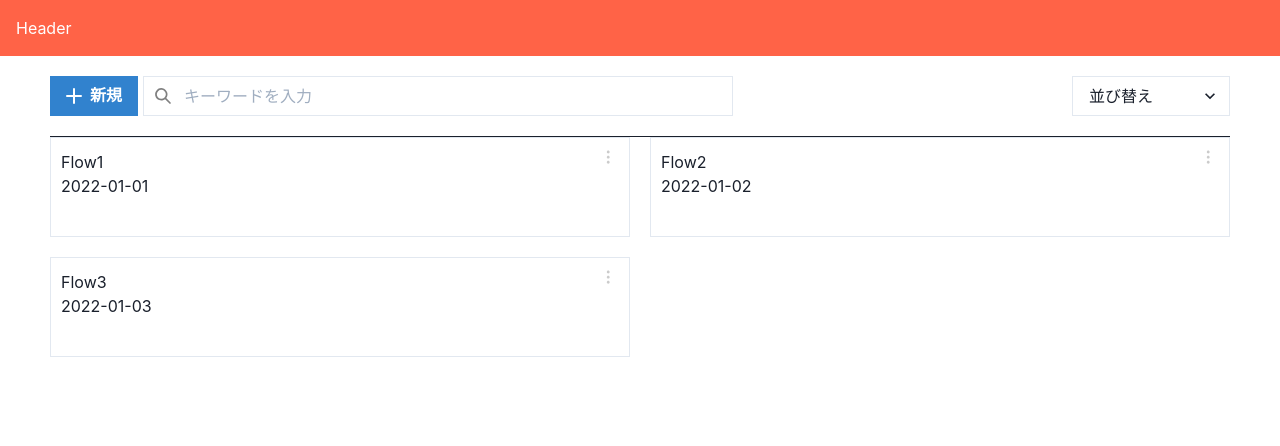
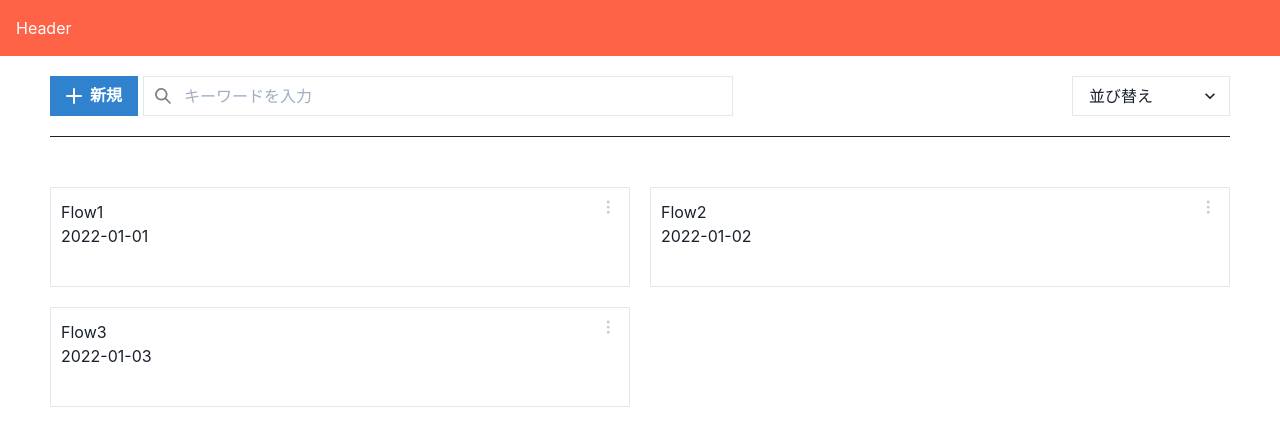
Before and after one commit to ISC-BusinessFlow/BusinessFlow, a Next.js app in the folder frontend/: page / in a window 1280 px wide. Shown: the top 446 px of the page. Built offline with nearby package versions, Linux system fonts and the light colour scheme.

Commit message:
Insert margin between Toolbar and FlowList

```diff
--- a/frontend/src/components/new/FlowListComponent.tsx
+++ b/frontend/src/components/new/FlowListComponent.tsx
@@ -18,7 +18,7 @@ export type FlowListType = {
 
 export const FlowList: React.VFC<{ flows: FlowListType[] }> = ({ flows }) => {
   return (
-    <SimpleGrid columns={2} spacing={5} w="100%" m="0 50px">
+    <SimpleGrid columns={2} spacing={5} w="100%" m="0 50px" pt="50px">
       {flows.map((flow) => {
         return (
           <FlowCard
@@ -49,6 +49,7 @@ const KebabMenuIcon = () => (
     </svg>
   </MenuButton>
 );
+
 const FlowCard = ({ key, title, createdAt }: FlowListType) => (
   <Box borderWidth="1px" w="100%" h="100px" p="10px" key={key}>
     <Box display="flex" alignItems="baseline">
--- a/frontend/src/pages/index.tsx
+++ b/frontend/src/pages/index.tsx
@@ -1,4 +1,4 @@
-import { Box, Flex } from '@chakra-ui/react';
+import { Box, Flex, Spacer } from '@chakra-ui/react';
 
 import { FlowList, FlowListType } from '../components/new/FlowListComponent';
 import { Toolbar } from '../components/new/ToolbarComponent';
@@ -16,6 +16,7 @@ const New = () => {
         Header
       </Box>
       <Toolbar></Toolbar>
+      <Spacer />
       <Flex>
         <FlowList flows={dummyFlows} />
       </Flex>
```
